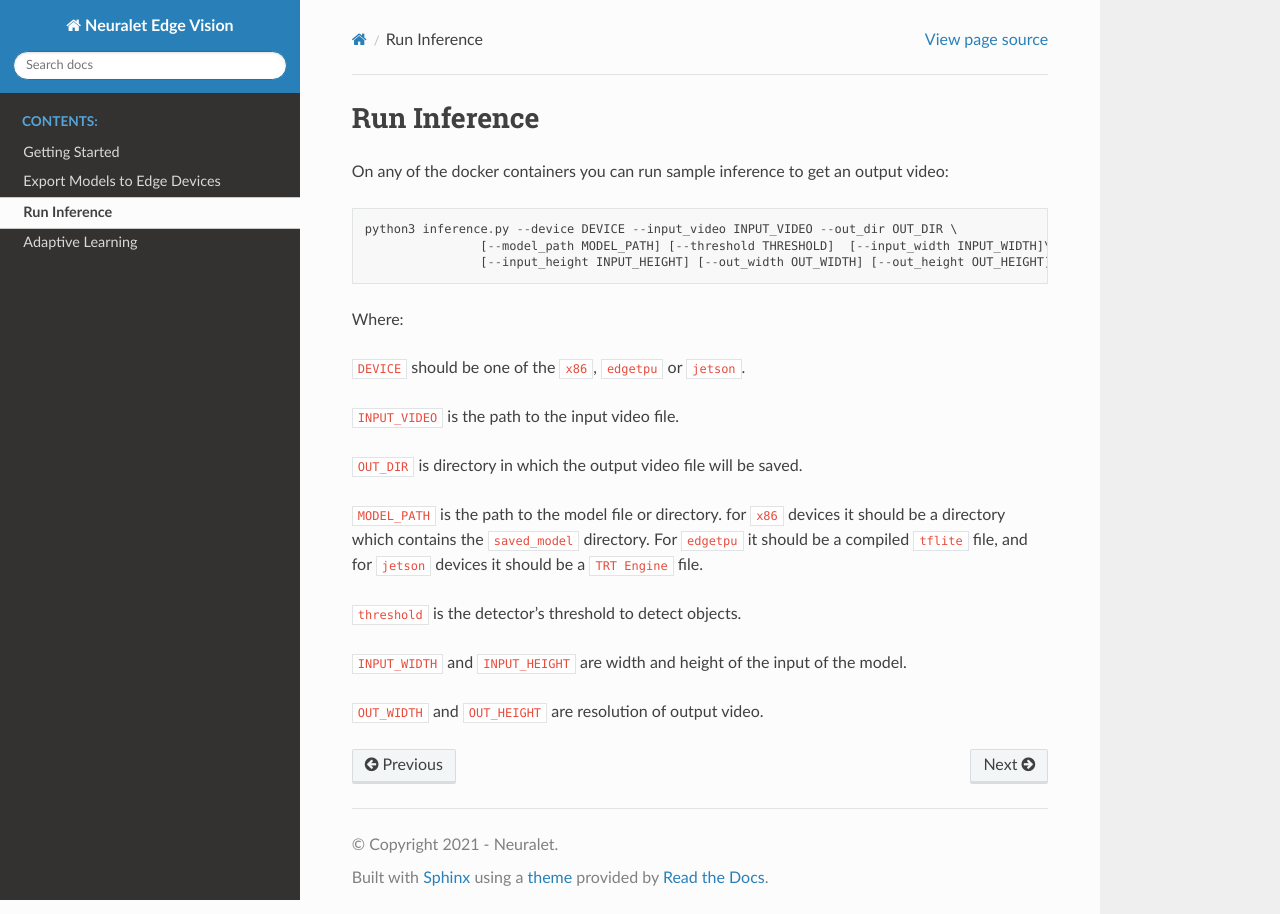
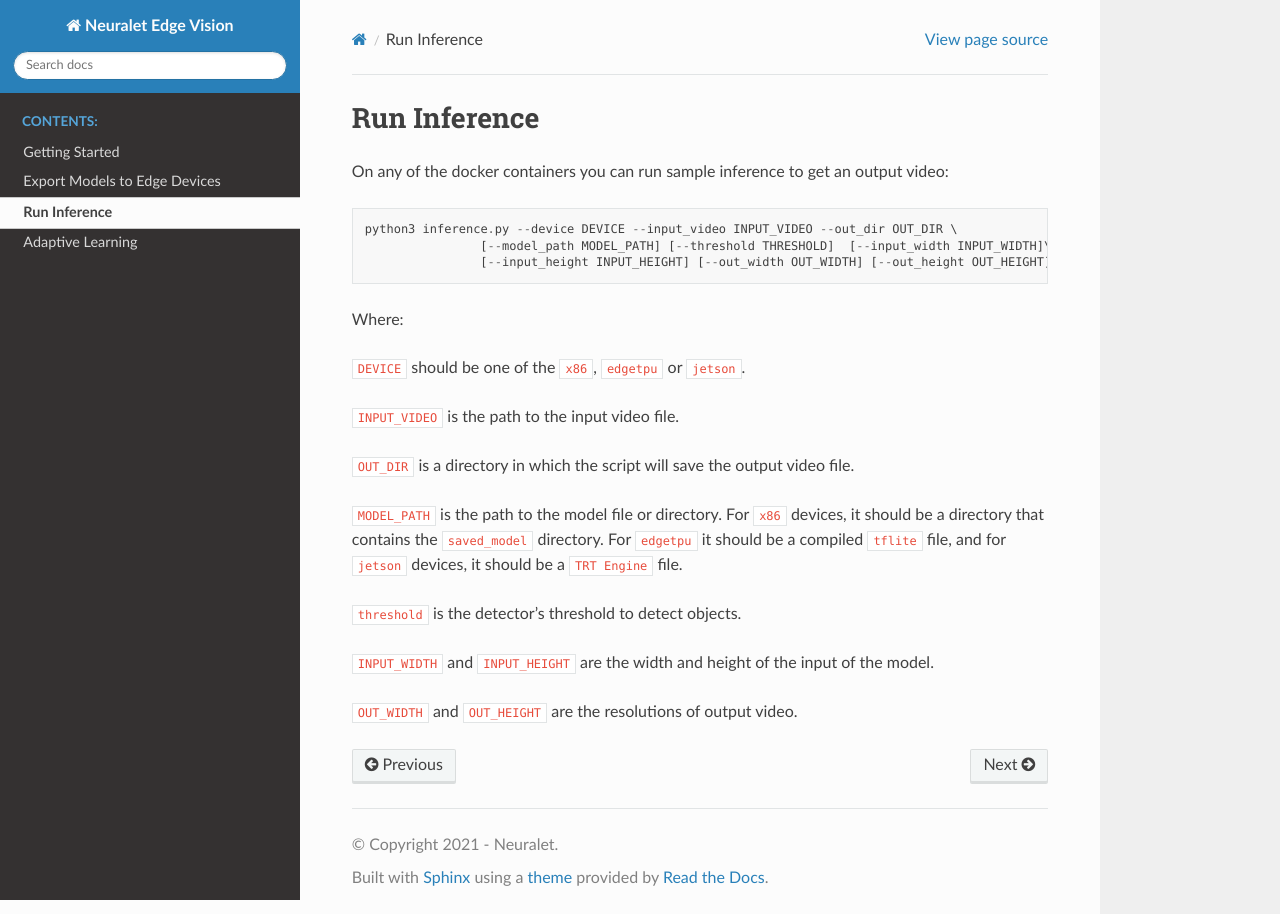
Before and after one commit to alpha-carinae29/docs, a Sphinx documentation site: the page built from docs/source/inference.rst, in a window 1280 px wide. Built offline with Sphinx 7.4.7 and the Read the Docs theme 2.0.0, drawn with Linux system fonts in a browser that asks for light colours.

Commit message:
fix grammar issues

```diff
--- a/docs/source/export_models.rst
+++ b/docs/source/export_models.rst
@@ -1,7 +1,7 @@
 Export Models to Edge Devices
 =============================
 
-With Neuralet Edge Object Detection module you can easily export your trained model to Nvidia's Jetson Devices and Google Edge TPUs.
+With the Neuralet Edge Object Detection module, you can easily export your trained model to Nvidia's Jetson Devices and Google Edge TPUs.
 
 Compile tflite Models to Edge TPU Models
 ^^^^^^^^^^^^^^^^^^^^^^^^^^^^^^^^^^^^^^^^
--- a/docs/source/getting_started.rst
+++ b/docs/source/getting_started.rst
@@ -5,7 +5,7 @@ You can run Object  Detection module on various platforms
 X86
 ^^^
 
-You should have website `Docker <https://docs.docker.com/get-docker/>`_ on your system. ::
+You should have `Docker <https://docs.docker.com/get-docker/>`_ on your system. ::
 
     # 1) Build Docker image
     docker build -f x86.Dockerfile -t "neuralet/object-detection:latest-x86_64_cpu" .
--- a/docs/source/index.rst
+++ b/docs/source/index.rst
@@ -5,7 +5,7 @@
 
 Welcome to Neuralet Object Detection's Documentation!
 =====================================================
-This is the neuralet's object detection repository. With this module you can run object detection models on various edge devices and create an adaptive learning session to customize object detection models to your specific environment. for more information please visit our `website <https://neuralet.com/>`_.or reach out to hello@neuralet.com.
+This is the Neuralet edge vision module. With this module, you can run object detection models on various edge devices and create an adaptive learning session to customize object detection models to your specific environment. for more information, please visit our website <https://neuralet.com/>`_.or reach out to hello@neuralet.com.
 
 .. toctree::
     :maxdepth: 2
--- a/docs/source/inference.rst
+++ b/docs/source/inference.rst
@@ -13,12 +13,12 @@ Where:
 
 :code:`INPUT_VIDEO` is the path to the input video file.
 
-:code:`OUT_DIR` is directory in which the output video file will be saved.
+:code:`OUT_DIR` is a directory in which the script will save the output video file.
 
-:code:`MODEL_PATH` is the path to the model file or directory. for :code:`x86` devices it should be a directory which contains the :code:`saved_model` directory. For :code:`edgetpu` it should be a compiled :code:`tflite` file, and for :code:`jetson` devices it should be a :code:`TRT Engine` file.
+:code:`MODEL_PATH` is the path to the model file or directory. For :code:`x86` devices, it should be a directory that contains the :code:`saved_model` directory. For :code:`edgetpu` it should be a compiled :code:`tflite` file, and for :code:`jetson` devices, it should be a :code:`TRT Engine` file.
 
 :code:`threshold` is the detector's threshold to detect objects.
 
-:code:`INPUT_WIDTH` and :code:`INPUT_HEIGHT` are width and height of the input of the model.
+:code:`INPUT_WIDTH` and :code:`INPUT_HEIGHT` are the width and height of the input of the model.
 
-:code:`OUT_WIDTH` and :code:`OUT_HEIGHT` are resolution of output video.
+:code:`OUT_WIDTH` and :code:`OUT_HEIGHT` are the resolutions of output video.
```
Also changed, not shown: other parts of docs/source/export_models.rst (+2 -2 lines), docs/source/adaptive_learning.rst (+11 -11 lines).
